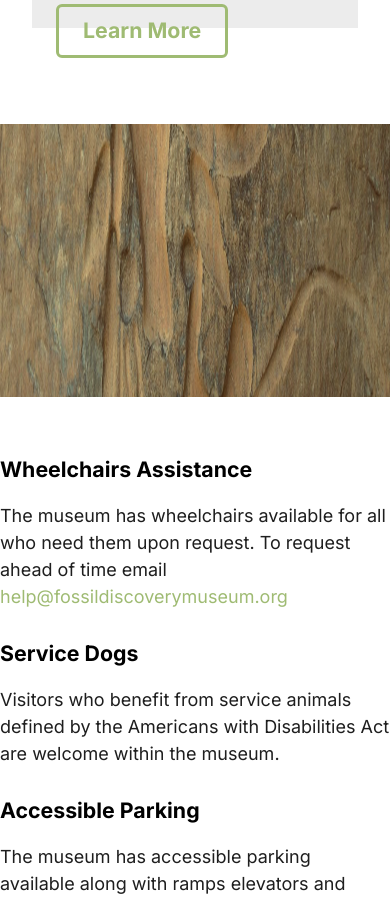
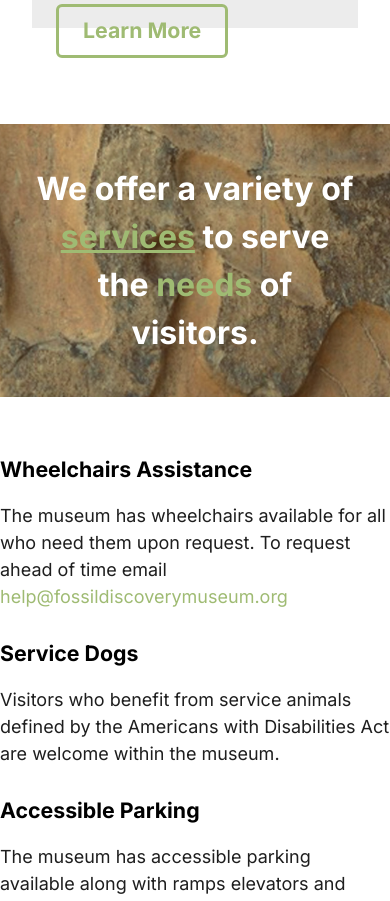
Before and after one commit to faoroj/FossilDiscoveryLab, a React (Vite) app in the folder FossilDiscoveryLab/: page / in a window 390 px wide. Shown: the part 2260-3161 px from the top of the page. Built offline with nearby package versions, Linux system fonts and the light colour scheme.

Commit message:
Divider Responsiveness

```diff
--- a/FossilDiscoveryLab/src/components/home/Services.jsx
+++ b/FossilDiscoveryLab/src/components/home/Services.jsx
@@ -4,14 +4,23 @@ import { Link } from 'react-router-dom';
 
 const Services = () => {
   return (
-    <section className='relative'>
+    <section className='relative w-full'>
 
-      <img src={Divider} alt='divider' className='w-full h-[273px]'/>
+      <div className='relative'>
 
-      <h1 className='absolute left-[524px] top-[53px] text-flat text-center text-bold-48 max-w-[872px]'>
-        We offer a variety of <span className='text-secondary text-center text-bold-48 underline'>services</span>
-        &nbsp;to serve the <span className='text-secondary text-center text-bold-48'>needs</span> of visitors.
-      </h1>
+        <img src={Divider} alt="divider" className="flex-shrink-0 self-stretch w-full h-[273px] object-cover" />
+
+        <div className='padding absolute inset-0 flexCenter text-center'>
+          <h1 className='text-[32px] md:text-[48px] ss:text-[42px] font-bold font-inter leading-[150%] text-flat max-w-[800px]'>
+            We offer a variety of <span className="text-secondary underline">services</span>
+            &nbsp;to serve the <span className="text-secondary">needs</span> of visitors.
+          </h1>
+        </div>
+
+      </div>
+
+
+
 
       <div className='flexStart max-container'>
         <div className='mt-[29px]'>
```
